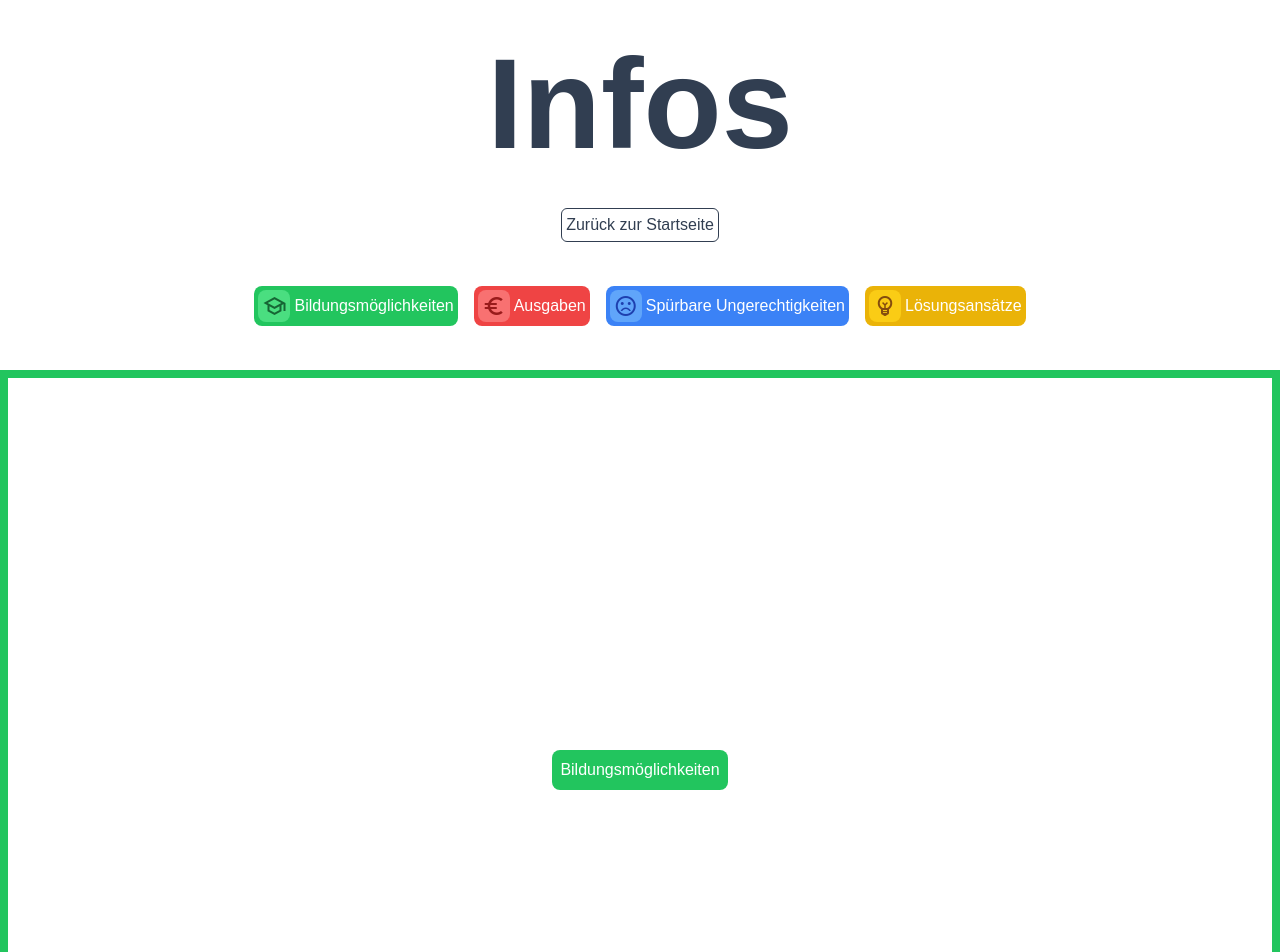
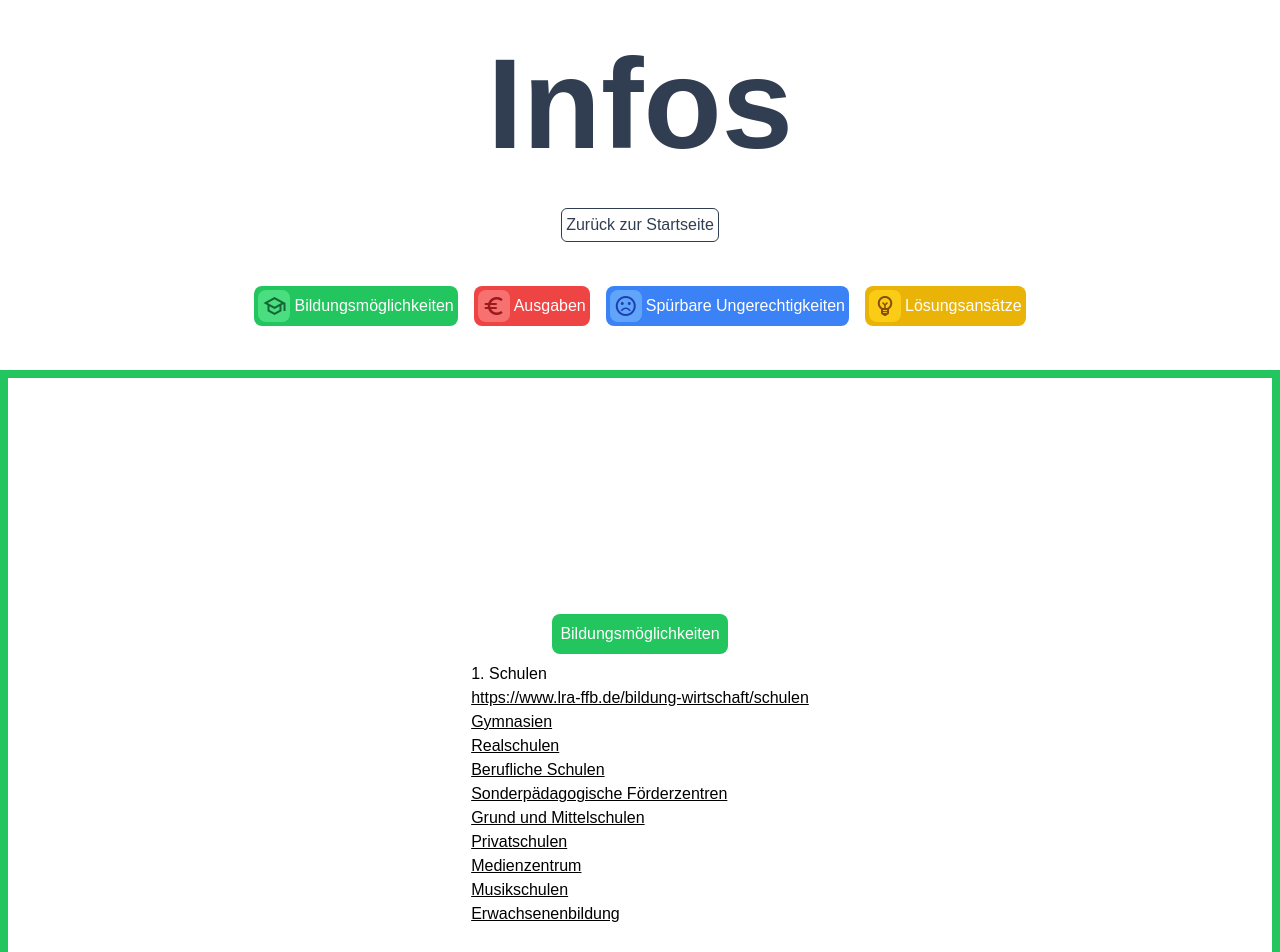
Before and after one commit to lksdll/fosffb-ft12a-pug-2024, a React (Create React App) app: page /#/infos in a window 1280 px wide. Shown: the top 952 px of the page. Built offline with nearby package versions, Linux system fonts and the light colour scheme.

Commit message:
structure info page

```diff
--- a/src/pages/Infos.jsx
+++ b/src/pages/Infos.jsx
@@ -33,10 +33,60 @@ function Infos() {
         <div onClick={() => scrollToSection('4')} className='select-none p-1 m-1 bg-yellow-500 text-white rounded-lg cursor-pointer flex justify-center items-center gap-1'><span className="material-symbols-outlined text-yellow-800 bg-yellow-400 p-1 rounded-lg">emoji_objects</span><span className="">Lösungsansätze</span></div>
       </div>
 
-      <section id="section-1" className='h-screen w-screen border-8 border-green-500 text-white flex flex-wrap justify-center items-center'><div className='rounded-lg p-2 bg-green-500'>Bildungsmöglichkeiten</div></section>
-      <section id="section-2" className='h-screen w-screen border-8 border-red-500 text-white flex flex-wrap justify-center items-center'><div className='rounded-lg p-2 bg-red-500'>Ausgaben</div></section>
-      <section id="section-3" className='h-screen w-screen border-8 border-blue-500 text-white flex flex-wrap justify-center items-center'><div className='rounded-lg p-2 bg-blue-500'>Spürbare Ungerechtigkeiten</div></section>
-      <section id="section-4" className='h-screen w-screen border-8 border-yellow-500 text-white flex flex-wrap justify-center items-center'><div className='rounded-lg p-2 bg-yellow-500'>Lösungsansätze</div></section>
+
+      <section id="section-1" className='h-screen w-screen border-8 border-green-500 flex flex-wrap flex-col gap-2 justify-center items-center'>
+        <div className='rounded-lg text-white p-2 bg-green-500'>Bildungsmöglichkeiten</div>
+
+        <ul className=''>
+          <li>
+          1. Schulen
+            <ol>
+              <li><a className='underline' href='https://www.lra-ffb.de/bildung-wirtschaft/schulen'>https://www.lra-ffb.de/bildung-wirtschaft/schulen</a></li>
+              <li><a className='underline' href='https://www.lra-ffb.de/bildung-wirtschaft/schulen/gymnasien'>Gymnasien</a></li>
+              <li><a className='underline' href='https://www.lra-ffb.de/bildung-wirtschaft/schulen/realschulen'>Realschulen</a></li>
+              <li><a className='underline' href='https://www.lra-ffb.de/bildung-wirtschaft/schulen/berufliche-schulen'>Berufliche Schulen</a></li>
+              <li><a className='underline' href='https://www.lra-ffb.de/bildung-wirtschaft/schulen/foerderschulen'>Sonderpädagogische Förderzentren</a></li>
+              <li><a className='underline' href='https://www.lra-ffb.de/bildung-wirtschaft/schulen/grund-und-mittelschulen'>Grund und Mittelschulen</a></li>
+              <li><a className='underline' href='https://www.lra-ffb.de/bildung-wirtschaft/schulen/privatschulen'>Privatschulen</a></li>
+              <li><a className='underline' href='https://www.lra-ffb.de/bildung-wirtschaft/schulen/medienzentrum'>Medienzentrum</a></li>
+              <li><a className='underline' href='https://www.lra-ffb.de/bildung-wirtschaft/schulen/musikschulen'>Musikschulen</a></li>
+              <li><a className='underline' href='https://www.lra-ffb.de/bildung-wirtschaft/schulen/erwachsenenbildung'>Erwachsenenbildung</a></li>
+            </ol>
+          </li>
+        </ul>
+
+      </section>
+
+      <section id="section-2" className='h-screen w-screen border-8 border-red-500 text-white flex flex-wrap justify-center items-center'>
+        <div className='rounded-lg p-2 bg-red-500'>Ausgaben</div>
+      </section>
+
+      <section id="section-3" className='h-screen w-screen border-8 border-blue-500 text-white flex flex-wrap justify-center items-center'>
+        <div className='rounded-lg p-2 bg-blue-500'>Spürbare Ungerechtigkeiten</div>
+      </section>
+
+      <section id="section-4" className='h-screen w-screen border-8 border-yellow-500  flex flex-wrap justify-center items-center flex-col gap-2'>
+        <div className='rounded-lg p-2 bg-yellow-500 text-white'>Lösungsansätze</div>
+
+        <ul className=''>
+          <li>
+          1. Bildungspaket
+            <ol>
+              <li><a className='underline' href='https://www.lra-ffb.de/gesundheit-soziales-asyl/kinder-jugendliche-und-familien/bildung-und-teilhabe'>https://www.lra-ffb.de/gesundheit-soziales-asyl/kinder-jugendliche-und-familien/bildung-und-teilhabe</a></li>
+              <li><a className='underline' href='https://www.lra-ffb.de/gesundheit-soziales-asyl/kinder-jugendliche-und-familien/bildung-und-teilhabe/leistungen-des-bildungspaketse'>https://www.lra-ffb.de/gesundheit-soziales-asyl/kinder-jugendliche-und-familien/bildung-und-teilhabe/leistungen-des-bildungspaketse</a></li>
+            </ol>
+          </li>
+
+          <li>2.Finanzielle Unterstützung
+            <ol>
+              <li>
+              <a className='underline' href='https://www.lra-ffb.de/gesundheit-soziales-asyl/kinder-jugendliche-und-familien/finanzielle-unterstuetzung'>https://www.lra-ffb.de/gesundheit-soziales-asyl/kinder-jugendliche-und-familien/finanzielle-unterstuetzung</a>
+              </li>
+            </ol>
+          </li>
+        </ul>
+
+      </section>
     </>
   );
 }
```
